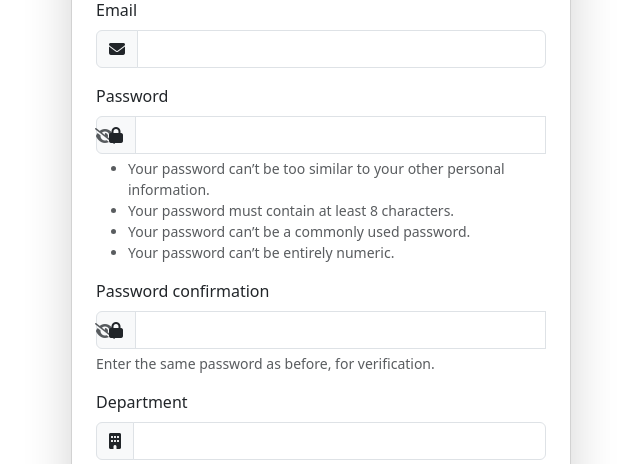
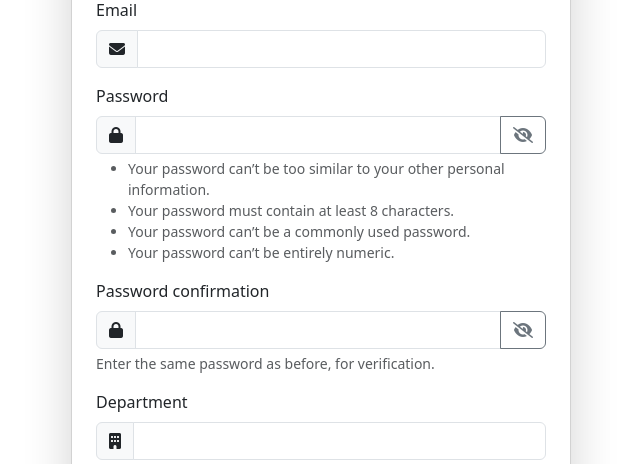
Before and after one commit to SlammyTee/hrms, a Django app: page /register/ in a window 1280 px wide. Shown: the part 476-940 px from the top of the page, without its empty margins (319-959 px from the left). Run offline with Django 5.2, Linux system fonts and the light colour scheme; some libraries are stand-ins or nearby versions.

Commit message:
changes made

```diff
--- a/templates/core/register.html
+++ b/templates/core/register.html
@@ -50,14 +50,14 @@
           {% endif %}
         </div>
         {% elif field.name == 'password1' or field.name == 'password2' %}
-        <div class="mb-3 position-relative">
+        <div class="mb-3">
           <label for="{{ field.id_for_label }}" class="form-label">{{ field.label }}</label>
           <div class="input-group">
             <span class="input-group-text"><i class="fa fa-lock"></i></span>
-            {{ field|add_class:"form-control password-field pe-5" }}
-            <span class="position-absolute end-5 top-0 mt-2 me-3 text-muted password-toggle" style="cursor: pointer; z-index: 10;">
+            {{ field|add_class:"form-control password-field" }}
+            <button type="button" class="btn btn-outline-secondary password-toggle" tabindex="-1">
               <i class="fa fa-eye-slash"></i>
-            </span>
+            </button>
           </div>
           {% if field.help_text %}
             <div class="form-text">{{ field.help_text }}</div>
```
